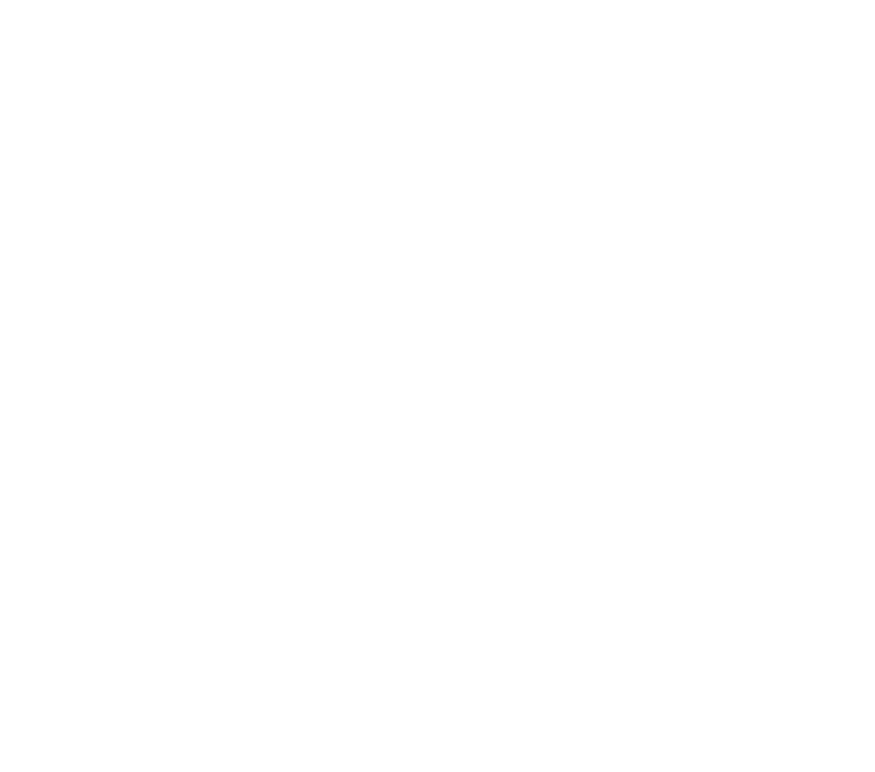
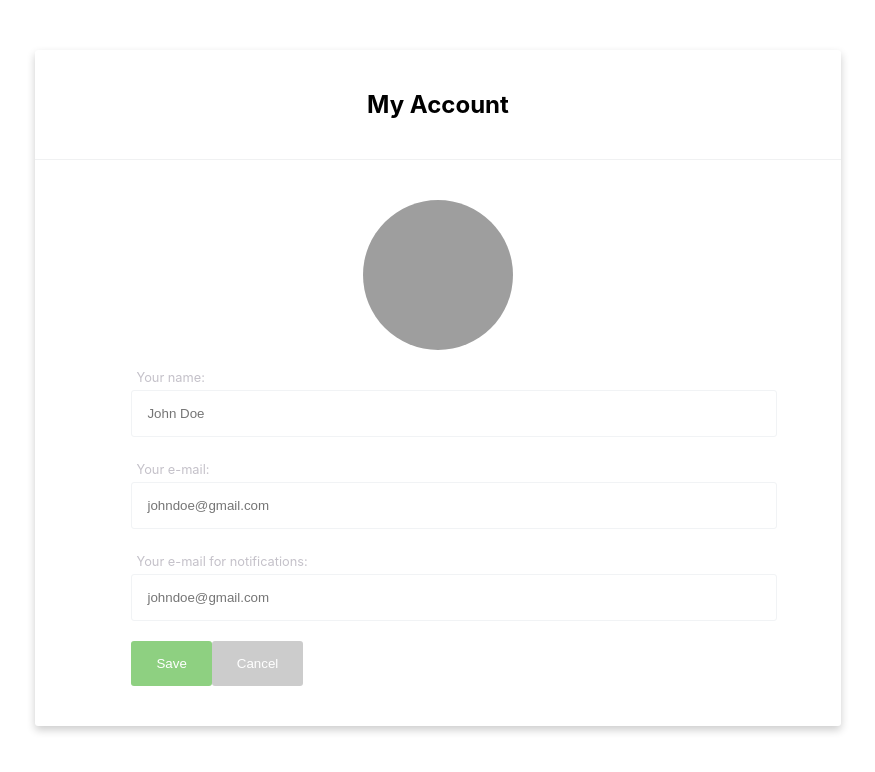
Before and after one commit to hashtag987/dapp, a React (Create React App) app in the folder client/: page /home/1/account in a window 1280 px wide. Before the commit this address had no page. Shown: the top 772 px of the page, without its empty margins (202-1077 px from the left). Built offline with nearby package versions, Linux system fonts and the light colour scheme; grey boxes are pictures that could not be loaded.

Commit message:
Account page

```diff
--- a/client/src/App.js
+++ b/client/src/App.js
@@ -1,11 +1,12 @@
 import './App.css';
+import './assets/styles/account.css';
 import { Route, Routes, BrowserRouter } from "react-router-dom";
 import Register from './components/Auth/Register';
 import Login from './components/Auth/Login';
 import Post from './components/main/Post';
 import Home from './components/main/Home';
 import IPFSTest from './components/main/IPFSTest';
-// import Account from './components/main/Account';
+import Account from './components/main/Account';
 function App() {
   return (
     <BrowserRouter>
@@ -15,7 +16,7 @@
         <Route path="/home/:username" element={<Home/>}/>
         <Route path="/post" element={<Post/>}/>
         <Route path="/ipfs" element={<IPFSTest/>}/>
-        {/* <Route path="/account" element={<Account/>}/> */}
+        <Route path="/home/:username/account" element={<Account/>}/>
       </Routes>
     </BrowserRouter>
   );
--- /dev/null
+++ b/client/src/assets/styles/account.css
@@ -0,0 +1,120 @@
+.container {
+  max-width: 90%;
+  margin: 50px auto;
+}
+
+.main {
+  width: 70%;
+  vertical-align: top;
+  display: inline-block;
+  background: white;
+  margin-left: 15%;
+  border-radius: 3px;
+  overflow: hidden;
+  box-shadow: 0 4px 8px 0 rgba(0, 0, 0, 0.2);
+}
+
+.main__header {
+  padding: 20px;
+  border-bottom: 1px solid #f0f1f2;
+}
+
+.main__content {
+  padding: 20px;
+}
+
+.main__avatar {
+  background: url("https://unsplash.it/150/?image=209");
+  background-size: cover;
+  width: 150px;
+  height: 150px;
+  display: block;
+  vertical-align: middle;
+  margin: 20px auto;
+  border-radius: 50%;
+  overflow: hidden;
+}
+
+.main__avatar:hover .main__avatar--overlay {
+  opacity: 1;
+  border-radius: 50%;
+}
+
+.main__avatar--overlay {
+  opacity: 0;
+  background: rgba(52, 138, 167, 0.6);
+  color: #fff;
+  text-align: center;
+  line-height: 150px;
+  border-radius: 50%;
+  transition: all 0.3s ease;
+  cursor: pointer;
+}
+
+.main__settings-form {
+  max-width: 80%;
+  display: block;
+  margin: 0 auto;
+}
+
+.main__input-label {
+  font-size: 80%;
+  color: #c4c1c9;
+  display: block;
+  margin: 5px 5px 5px 5px;
+}
+
+.main__input {
+  display: inline-block;
+  width: 100%;
+  border: 1px solid #f1f3f5;
+  margin-bottom: 20px;
+  outline: none;
+  padding: 15px;
+  border-radius: 3px;
+  color: #000;
+  font-family: "Montserrat", sans-serif;
+}
+.main__input:focus {
+  border: 1px solid #348aa7;
+  transition: all 0.3s ease;
+}
+
+.btn {
+  margin-bottom: 20px;
+  font-family: "Montserrat", sans-serif;
+  border: none;
+  outline: none;
+  padding: 15px 25px;
+  border-radius: 3px;
+  transition: all 0.3s ease;
+}
+
+.main__save-button {
+  color: #fff;
+  background-color: #8ed081;
+}
+.main__save-button:hover {
+  background-color: #6dc25c;
+  cursor: pointer;
+}
+
+.main__cancel-button {
+  color: #fff;
+  background: #ccc;
+}
+.main__cancel-button:hover {
+  background-color: #b3b3b3;
+  cursor: pointer;
+}
+
+@media (max-width: 764px) {
+  .main {
+    width: 100%;
+    margin: 0;
+  }
+
+  h1 {
+    font-size: 44px;
+  }
+}
--- a/client/src/components/main/Account.jsx
+++ b/client/src/components/main/Account.jsx
@@ -1,124 +1,42 @@
-// // import React, { useState, useEffect } from "react";
-// // import AccountCircleRoundedIcon from '@mui/icons-material/AccountCircleRounded';
+import React from 'react'
 
-// import React from 'react';
-// import { makeStyles } from '@material-ui/core/styles';
-// import {
-//   Avatar,
-//   Button,
-//   Container,
-//   FormControl,
-//   IconButton,
-//   Input,
-//   InputAdornment,
-//   InputLabel,
-//   TextField,
-//   Typography,
-// } from '@material-ui/core';
-// import { Visibility, VisibilityOff } from '@material-ui/icons';
+const Account = () => {
+    return (
+        <div><div class="container">
+            <div class="main">
+                <div class="main__header">
+                    <center><h2>My Account</h2></center>
+                </div>
+                <div class="main__content">
+                    <div class="main__avatar">
+                        <div class="main__avatar--overlay">John Doe</div>
+                    </div>
+                    <div class="main__settings-form">
+                        <form action="#" method="post">
+                            <label class="main__input-label">Your name:</label>
+                            <input class="main__input" placeholder="John Doe" type="text" />
+                            <label class="main__input-label">Your e-mail:</label>
+                            <input
+                                class="main__input"
+                                placeholder="johndoe@gmail.com"
+                                type="text"
+                            />
+                            <label class="main__input-label"
+                            >Your e-mail for notifications:</label
+                            >
+                            <input
+                                class="main__input"
+                                placeholder="johndoe@gmail.com"
+                                type="text"
+                            />
+                        </form>
+                        <button class="btn main__save-button">Save</button>
+                        <button class="btn main__cancel-button">Cancel</button>
+                    </div>
+                </div>
+            </div>
+        </div></div>
+    )
+}
 
-// const useStyles = makeStyles((theme) => ({
-//   container: {
-//     display: 'flex',
-//     flexDirection: 'column',
-//     alignItems: 'center',
-//     padding: theme.spacing(3),
-//     backgroundColor: '#f5f5f5',
-//     borderRadius: 10,
-//     boxShadow: '0px 3px 6px rgba(0, 0, 0, 0.16)',
-//     maxWidth: 600,
-//     margin: 'auto',
-//   },
-//   avatar: {
-//     width: theme.spacing(15),
-//     height: theme.spacing(15),
-//     marginBottom: theme.spacing(2),
-//   },
-//   form: {
-//     display: 'flex',
-//     flexDirection: 'column',
-//     alignItems: 'center',
-//     width: '100%',
-//     marginTop: theme.spacing(2),
-//   },
-//   textField: {
-//     marginBottom: theme.spacing(2),
-//   },
-//   button: {
-//     margin: theme.spacing(3, 0),
-//   },
-// }));
-
-// const Account = () => {
-//   const classes = useStyles();
-
-//   return (
-//     <Container className={classes.container}>
-//       <Avatar className={classes.avatar} />
-//       <Typography variant="h4" align="center" gutterBottom>
-//         example_user
-//       </Typography>
-//       <form className={classes.form}>
-//         <TextField
-//           label="Username"
-//           variant="outlined"
-//           fullWidth
-//           className={classes.textField}
-//           defaultValue="example_user"
-//         />
-//         <FormControl variant="outlined" fullWidth className={classes.textField}>
-//           <InputLabel htmlFor="password">Password</InputLabel>
-//           <Input
-//             id="password"
-//             type="password"
-//             defaultValue="********"
-//             endAdornment={
-//               <InputAdornment position="end">
-//                 <IconButton>
-//                   <VisibilityOff />
-//                 </IconButton>
-//               </InputAdornment>
-//             }
-//             labelWidth={70}
-//           />
-//         </FormControl>
-//         <FormControl variant="outlined" fullWidth className={classes.textField}>
-//           <InputLabel htmlFor="newPassword">New Password</InputLabel>
-//           <Input
-//             id="newPassword"
-//             type="password"
-//             defaultValue=""
-//             endAdornment={
-//               <InputAdornment position="end">
-//                 <IconButton>
-//                   <VisibilityOff />
-//                 </IconButton>
-//               </InputAdornment>
-//             }
-//             labelWidth={110}
-//           />
-//         </FormControl>
-//         <TextField
-//           label="Contact Us"
-//           variant="outlined"
-//           fullWidth
-//           className={classes.textField}
-//           defaultValue=""
-//           multiline
-//           rows={4}
-//         />
-//         <Button variant="contained" color="primary" className={classes.button}>
-//           Change Password
-//         </Button>
-//         <Button variant="contained" color="primary" className={classes.button}>
-//           Change Username
-//         </Button>
-//         <Button variant="contained" color="primary" className={classes.button}>
-//           Contact Us
-//         </Button>
-//       </form>
-//     </Container>
-//   );
-// };
-
-// export default Account;
+export default Account;
--- a/client/src/constants.js
+++ b/client/src/constants.js
@@ -1,5 +1,5 @@
-export const WEB3PROVIDER = "http://127.0.0.1:8701";
-export const ETH_PROVIDER = "0x4136AC02C02265743d839125Aa6625245f662595";
+export const WEB3PROVIDER = "http://127.0.0.1:8702";
+export const ETH_PROVIDER = "0xADB144695f6e5e14bd4902302D5167ceaC3d11e4";
 export const LOGO_TEXT = "SOCIALIZE";
 export const LOGO_COLOR = "#4a79f1";
 //api URLS
@@ -16,10 +16,10 @@
 
 //deployed contract addresses
 export const CONTRACT = {
-  USER_CREATION_CONTRACT: "0xDAe61C701Da8E79Ba791610Bd2d6834C3972fdaf",
-  USER_MANAGEMENT_CONTRACT: "0xC9B36935A35bf89E0599836B401EB99E253B9072",
-  FRIEND_REQUEST: "0xE805856243BCf2F6C7eCD9043aB90be21390F665",
-  POST_CONTRACT: "0x0655e2512A7082eeFB06857Ed6321DdaA09d7B92",
+  USER_CREATION_CONTRACT: "0x7A551dB096f274C4049FEcB72Bd57a1Cf382fDD5",
+  USER_MANAGEMENT_CONTRACT: "0xD0871FDdDb06191bc549Afe9424ac866b9D4CdD1",
+  FRIEND_REQUEST: "0x1a0Be5a16980b1d9FB15c3c08f264A059104e0ec",
+  POST_CONTRACT: "0x7651949dC869100aE577D02972849e5c9ffE8e33",
 };
 
 export const STATUS_MESSAGE = {
--- a/client/src/contractFiles/truffle-config.js
+++ b/client/src/contractFiles/truffle-config.js
@@ -2,7 +2,7 @@
   networks: {
     development: {
      host: "127.0.0.1",
-     port: 8701,
+     port: 8702,
      network_id: "*"
     },
     dashboard: {
```
